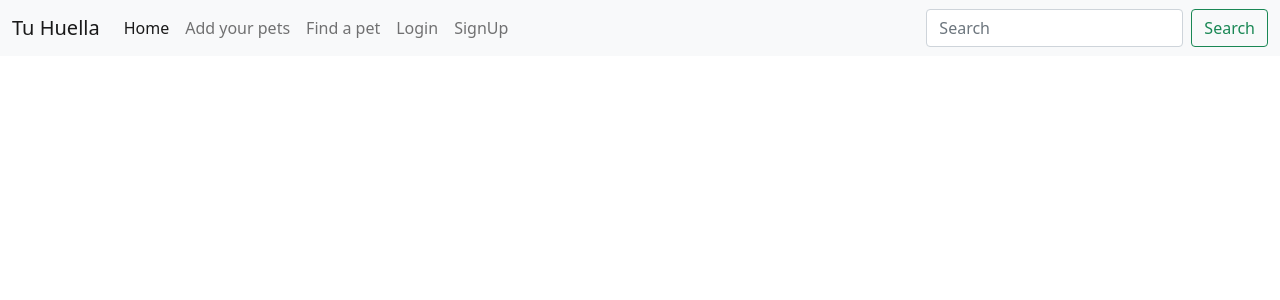
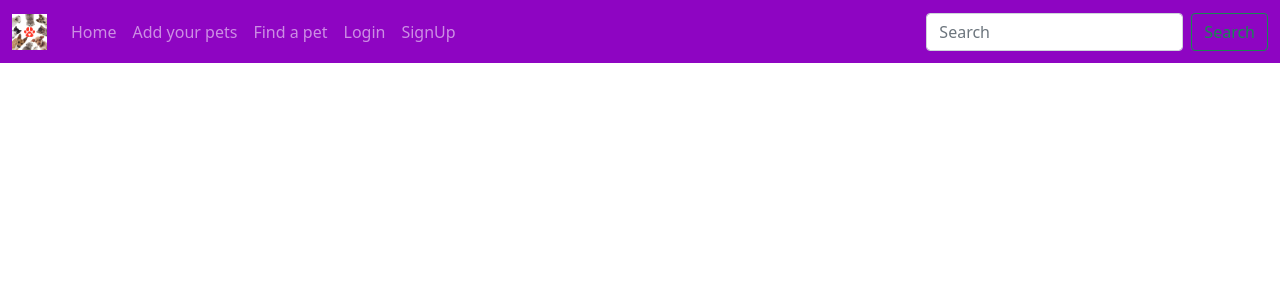
Before and after one commit to virdc/NuestraHuella, a Spring app: page /index in a window 1280 px wide. Shown: the top 300 px of the page. Run offline with Thymeleaf, Linux system fonts and the light colour scheme; the template is opened without the code that fills it, so the values that code supplies are empty.

Commit message:
Creation of main.css

```diff
--- a/main2/src/main/resources/static/css/main.css
+++ b/main2/src/main/resources/static/css/main.css
@@ -0,0 +1,7 @@
+.estiloNav{
+    background-color: #8E05C2;
+}
+
+.letraNav{
+    color: whitesmoke;
+}
--- a/main2/src/main/resources/templates/index.html
+++ b/main2/src/main/resources/templates/index.html
@@ -4,30 +4,34 @@
     <meta charset="UTF-8">
     <meta http-equiv="X-UA-Compatible" content="IE=edge">
     <meta name="viewport" content="width=device-width, initial-scale=1.0">
-    <link rel="stylesheet" href="/css/style.css">
-    <link href="https://cdn.jsdelivr.net/npm/bootstrap@5.1.3/dist/css/bootstrap.min.css" rel="stylesheet" integrity="sha384-1BmE4kWBq78iYhFldvKuhfTAU6auU8tT94WrHftjDbrCEXSU1oBoqyl2QvZ6jIW3" crossorigin="anonymous">
+    <link rel="stylesheet" href="../static/css/main.css">
+    <link href="../static/bootstrap/css/bootstrap.min.css" rel="stylesheet"  crossorigin="anonymous">
 
 
     <title>Tu Huella</title>
 </head>
 <body>
 
-    <nav class="navbar navbar-expand-lg navbar-light bg-light">
-        <div class="container-fluid">
-          <a class="navbar-brand" href="#">Tu Huella</a>
+    <nav class="navbar navbar-expand-lg navbar-dark estiloNav">
+        <div class="container-fluid text-light estiloNav">
+          <a class="navbar-brand tex-light" href="#" >
+            <img src="../static/img/Logo-Huella.png" class="img-fluid d-inline-block align-text-top" width="35" height="35"  alt="">
+          </a>
           <button class="navbar-toggler" type="button" data-bs-toggle="collapse" data-bs-target="#navbarSupportedContent" aria-controls="navbarSupportedContent" aria-expanded="false" aria-label="Toggle navigation">
             <span class="navbar-toggler-icon"></span>
           </button>
           <div class="collapse navbar-collapse" id="navbarSupportedContent">
             <ul class="navbar-nav me-auto mb-2 mb-lg-0">
               <li class="nav-item">
-                <a class="nav-link active" aria-current="page" href="#">Home</a>
+                <a class="nav-link tex-light" aria-current="page" href="#">
+                  Home
+                </a>
               </li>
               <li class="nav-item">
-                <a class="nav-link" href="/users.html">Add your pets</a>
+                <a class="nav-link " href="/users.html">Add your pets</a>
               </li>
               <li class="nav-item">
-                <a class="nav-link" href="/pets.html">Find a pet</a>
+                <a class="nav-link " href="/pets.html">Find a pet</a>
               </li>
               <li class="nav-item">
                 <a class="nav-link" href="/login.html">Login</a>
@@ -45,7 +49,7 @@
       </nav>
 
 
-    <script src="https://cdn.jsdelivr.net/npm/bootstrap@5.1.3/dist/js/bootstrap.bundle.min.js" integrity="sha384-ka7Sk0Gln4gmtz2MlQnikT1wXgYsOg+OMhuP+IlRH9sENBO0LRn5q+8nbTov4+1p" crossorigin="anonymous"></script>
+    <script src="../static/bootstrap/bootstrap.bundle.min.js"  crossorigin="anonymous"></script>
 
 </body>
 </html>
```
Also changed, not shown: main2/src/main/resources/static/img/Logo-Huella.png (added).
